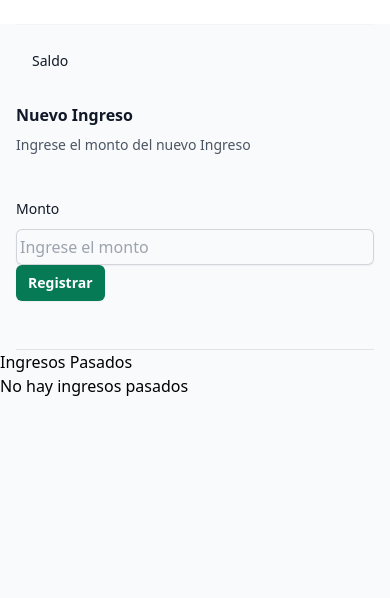
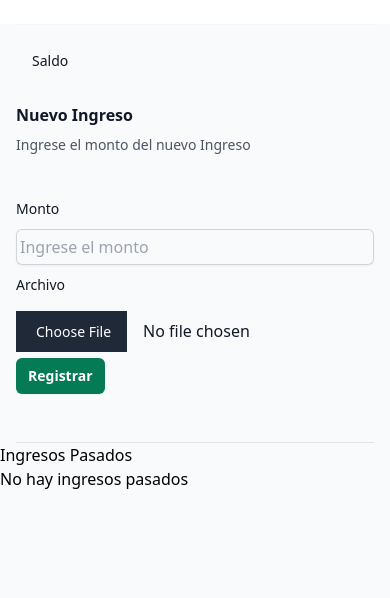
Before and after one commit to MilenaConfeggi/CIDEPINT-UNLP, a Flask app: template administracion/src/web/templates/Contable/detalle_fondo.html in a window 390 px wide. Shown: the top 598 px of the page. Run offline with Flask 3, Linux system fonts and the light colour scheme; the template is opened without the code that fills it: values that come from a table or form of the project are taken from there, others are empty; parts of the project's set-up code (start-up, migrations or seed data) failed here and were passed over; some libraries are stand-ins or nearby versions.

Commit message:
intente file no func

```diff
--- a/administracion/src/core/servicios/archivos_admin.py
+++ b/administracion/src/core/servicios/archivos_admin.py
@@ -136,3 +136,5 @@ def editar_carpeta(
     db.session.commit()
 
     return carpeta
+def get_carpeta_by_nombre(nombre):
+    return Carpeta.query.filter(Carpeta.nombre == nombre).first()
--- a/administracion/src/web/forms/ingreso_nuevo.py
+++ b/administracion/src/web/forms/ingreso_nuevo.py
@@ -1,6 +1,6 @@
 from flask_wtf import FlaskForm
-from wtforms import StringField, SelectField, TextAreaField, IntegerField, ValidationError
-from wtforms.validators import DataRequired, Length, Optional, NumberRange
+from wtforms import StringField, SelectField, TextAreaField, IntegerField, ValidationError, FileField
+from wtforms.validators import DataRequired, Length, Optional, NumberRange, Regexp
 import re
 
 class FormularioNuevoIngreso(FlaskForm):
@@ -11,3 +11,10 @@ class FormularioNuevoIngreso(FlaskForm):
                                                   validar_solo_numeros],
                                                   render_kw={"aria-label": "Monto"}
                                                   )
+    file = FileField(
+        "Archivo",
+        validators=[
+            #FileRequired(message="Debe seleccionar un archivo"),
+            #Regexp(r'^[^/\\]+\.(pdf)$', message="Solo se permiten archivos PDF"),
+        ],
+    )
--- a/administracion/src/web/templates/Contable/detalle_fondo.html
+++ b/administracion/src/web/templates/Contable/detalle_fondo.html
@@ -14,6 +14,7 @@
         </dl>
     </div>
 </div>
+<!--
 <form class="px-4" method="POST" action="{{ url_for('contable.crear_ingreso', fondo_id = fondo.titulo) }}">
     {{ form.hidden_tag() }}
 
@@ -26,6 +27,35 @@
                 <div class="mt-2">
                     <div class="flex rounded-md shadow-sm ring-1 ring-inset ring-gray-300 focus-within:ring-2 focus-within:ring-inset focus-within:ring-indigo-600 sm:max-w-md">
                         {{ form.monto(class='form-control block flex-1 border-0 bg-transparent py-1.5 pl-1 text-gray-900 placeholder:text-gray-400 focus:ring-0 sm:text-sm/6', placeholder='Ingrese el monto') }}
+                    </div>
+                </div>
+                <div class="mt-2">
+                    {{form.file(class='form-control block flex-1 border-0 bg-transparent py-1.5 pl-1 text-gray-900 placeholder:text-gray-400 focus:ring-0 sm:text-sm/6', placeholder='Ingrese el monto')}}
+                </div>
+            </div>
+        </div>
+    <button type="submit" class="rounded-md bg-green-600 px-3 py-2 text-sm font-semibold text-white shadow-sm hover:bg-green-500 focus-visible:outline focus-visible:outline-2 focus-visible:outline-offset-2 focus-visible:outline-green-600">Registrar</button>
+    </div>
+</form>
+-->
+<form class="px-4" method="POST" action="{{ url_for('contable.crear_ingreso', fondo_id = fondo.titulo) }}">
+    <input type="text" name="csrf_token" value="{{ csrf_token() }}" hidden>
+
+    <div class="border-b border-gray-900/10 pb-12">
+        <h2 class="text-base/7 font-semibold text-gray-900">Nuevo Ingreso</h2>
+        <p class="mt-1 text-sm/6 text-gray-600">Ingrese el monto del nuevo Ingreso</p>
+        <div class="mt-10 grid grid-cols-1 gap-x-6 gap-y-8 sm:grid-cols-6">
+            <div class="sm:col-span-4">
+                <label for="monto" class="block text-sm/6 font-medium text-gray-900">Monto</label>
+                <div class="mt-2">
+                    <div class="flex rounded-md shadow-sm ring-1 ring-inset ring-gray-300 focus-within:ring-2 focus-within:ring-inset focus-within:ring-indigo-600 sm:max-w-md">
+                        <input type="number" name="monto" id="monto" class="form-control block flex-1 border-0 bg-transparent py-1.5 pl-1 text-gray-900 placeholder:text-gray-400 focus:ring-0 sm:text-sm/6" placeholder="Ingrese el monto">
+                    </div>
+                </div>
+                <div class="mt-2">
+                    <label for="file" class="block text-sm/6 font-medium text-gray-900">Archivo</label>
+                    <div class="mt-2">
+                        <input type="file" name="file" id="file" class="form-control block flex-1 border-0 bg-transparent py-1.5 pl-1 text-gray-900 placeholder:text-gray-400 focus:ring-0 sm:text-sm/6">
                     </div>
                 </div>
             </div>
```
Also changed, not shown: administracion/src/web/controllers/contable.py (+8 -2 lines).
